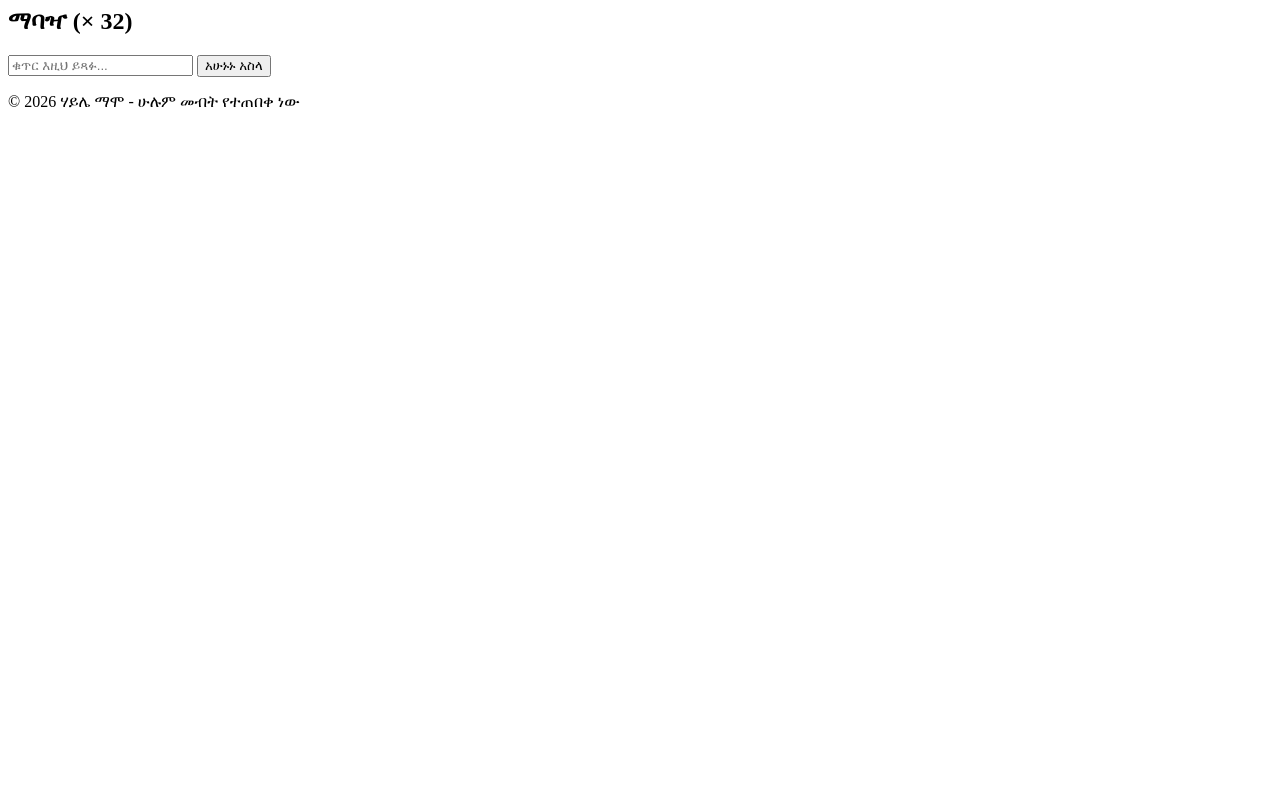
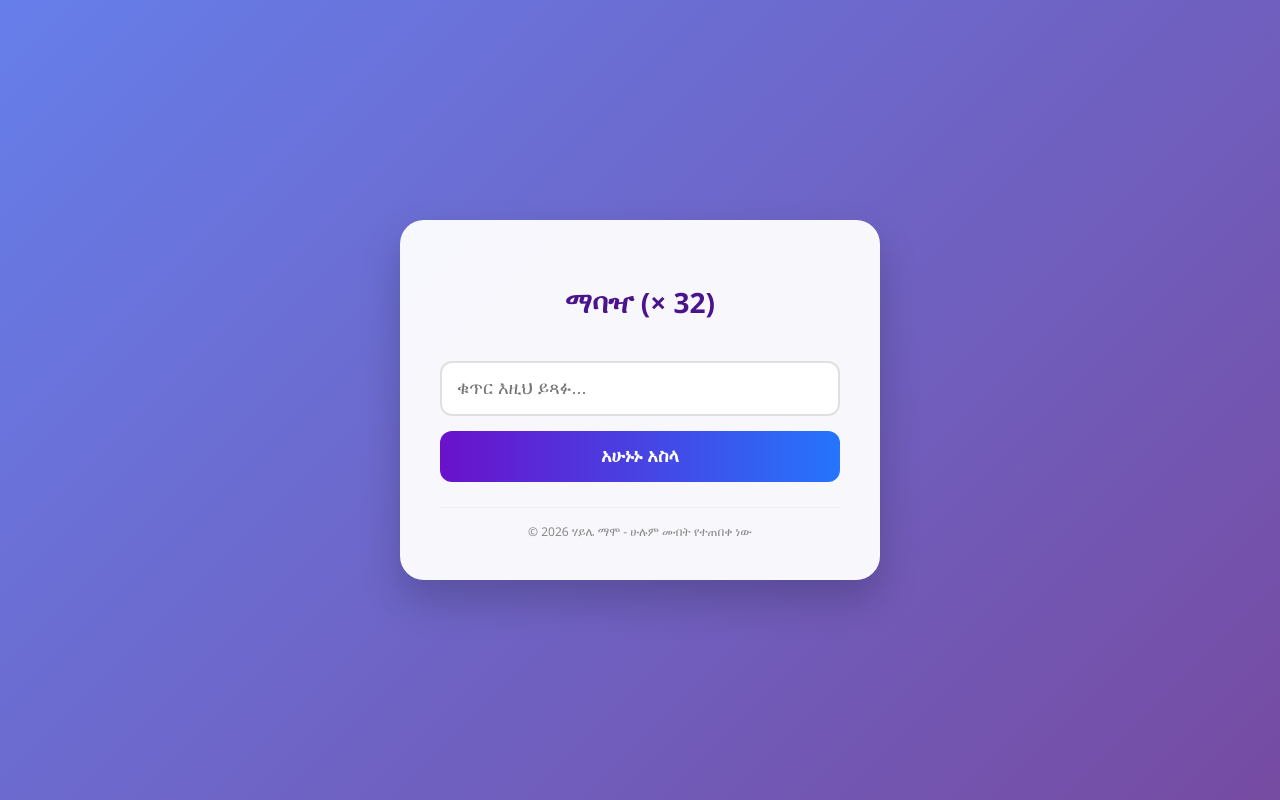
Before and after one commit to haile-mamo/MyMathProject, a Django app: page / in a window 1280 px wide. Run offline with Django 5.2, Linux system fonts and the light colour scheme.

Commit message:
Final Full UI Update

```diff
--- a/math_app/templates/index.html
+++ b/math_app/templates/index.html
@@ -1,4 +1,73 @@
+<!DOCTYPE html>
+<html lang="am">
+<head>
+    <meta charset="UTF-8">
+    <meta name="viewport" content="width=device-width, initial-scale=1.0">
+    <title>ሃይሌ ማባዣ - ዘመናዊ የሂሳብ ረዳት</title>
+    <style>
+        /* ይህ ክፍል ነው ቀለሙን የሚቀይረው */
+        body {
+            font-family: 'Poppins', 'Segoe UI', sans-serif;
+            background: linear-gradient(135deg, #667eea 0%, #764ba2 100%);
+            display: flex;
+            justify-content: center;
+            align-items: center;
+            height: 100vh;
+            margin: 0;
+            color: #333;
+        }
+
+        .card {
+            background: rgba(255, 255, 255, 0.95);
+            padding: 40px;
+            border-radius: 24px;
+            box-shadow: 0 20px 40px rgba(0,0,0,0.2);
+            width: 90%;
+            max-width: 400px;
+            text-align: center;
+            transition: transform 0.3s ease;
+        }
+
+        h2 { color: #4a148c; margin-bottom: 25px; font-size: 28px; }
+
+        input {
+            width: 100%;
+            padding: 15px;
+            margin: 15px 0;
+            border: 2px solid #e0e0e0;
+            border-radius: 12px;
+            font-size: 18px;
+            box-sizing: border-box; /* ሳጥኑ እንዳይበላሽ ይረዳል */
+        }
+
+        button {
+            width: 100%;
+            padding: 15px;
+            background: linear-gradient(to right, #6a11cb 0%, #2575fc 100%);
+            color: white;
+            border: none;
+            border-radius: 12px;
+            cursor: pointer;
+            font-size: 18px;
+            font-weight: 600;
+        }
+
+        .result-box {
+            margin-top: 25px;
+            padding: 20px;
+            background: #f3e5f5;
+            border-left: 5px solid #764ba2;
+            border-radius: 12px;
+        }
+
+        .result-label { font-size: 14px; color: #7b1fa2; display: block; margin-bottom: 5px; }
+        .result-value { font-size: 32px; font-weight: bold; color: #4a148c; }
+
+        .footer { margin-top: 25px; font-size: 12px; color: #888; border-top: 1px solid #eee; padding-top: 15px; }
+    </style>
+</head>
 <body>
+
 <div class="card">
     <h2>ማባዣ (× 32)</h2>
 
@@ -19,4 +88,6 @@
         © 2026 ሃይሌ ማሞ - ሁሉም መብት የተጠበቀ ነው
     </div>
 </div>
+
 </body>
+</html>
```
Lines whose indentation alone changed are shown as unchanged.
